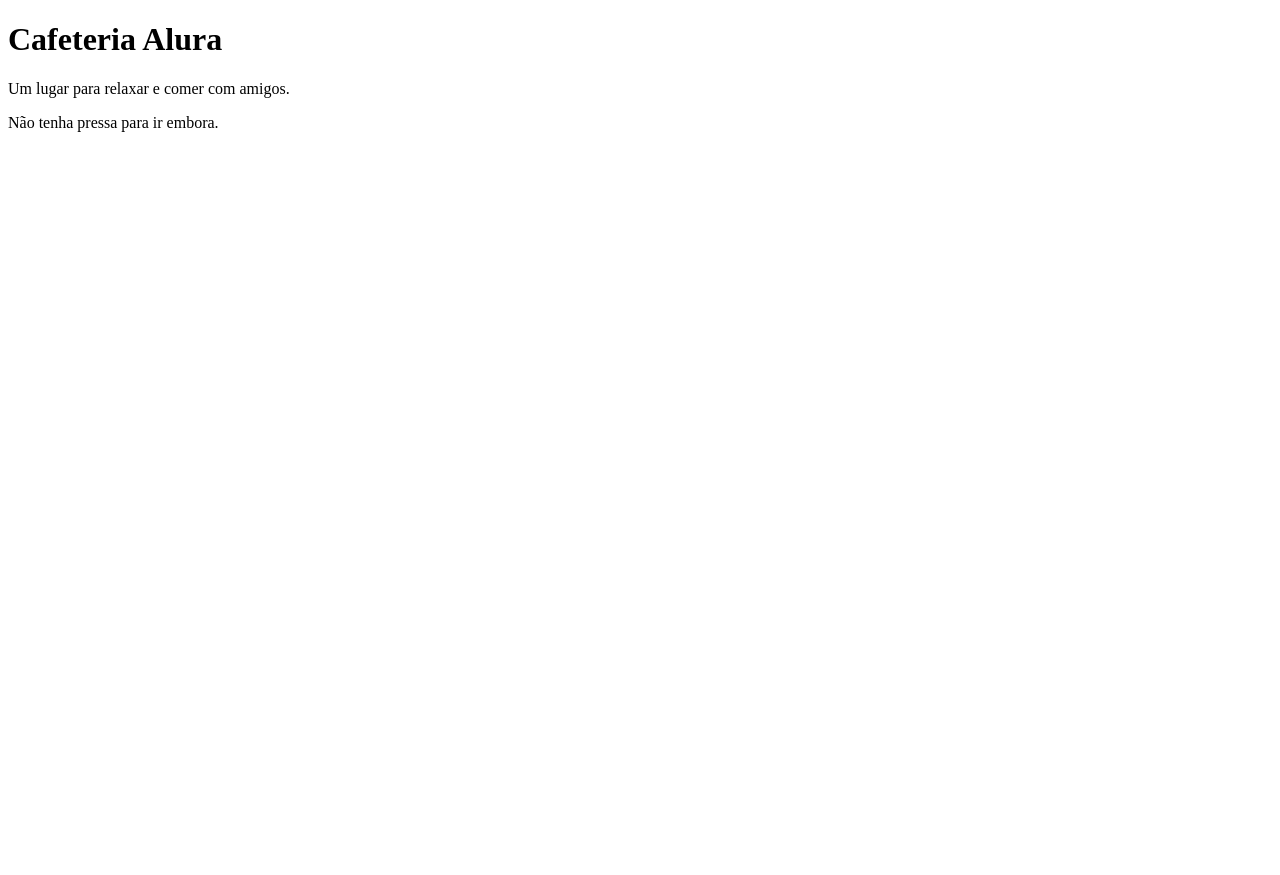
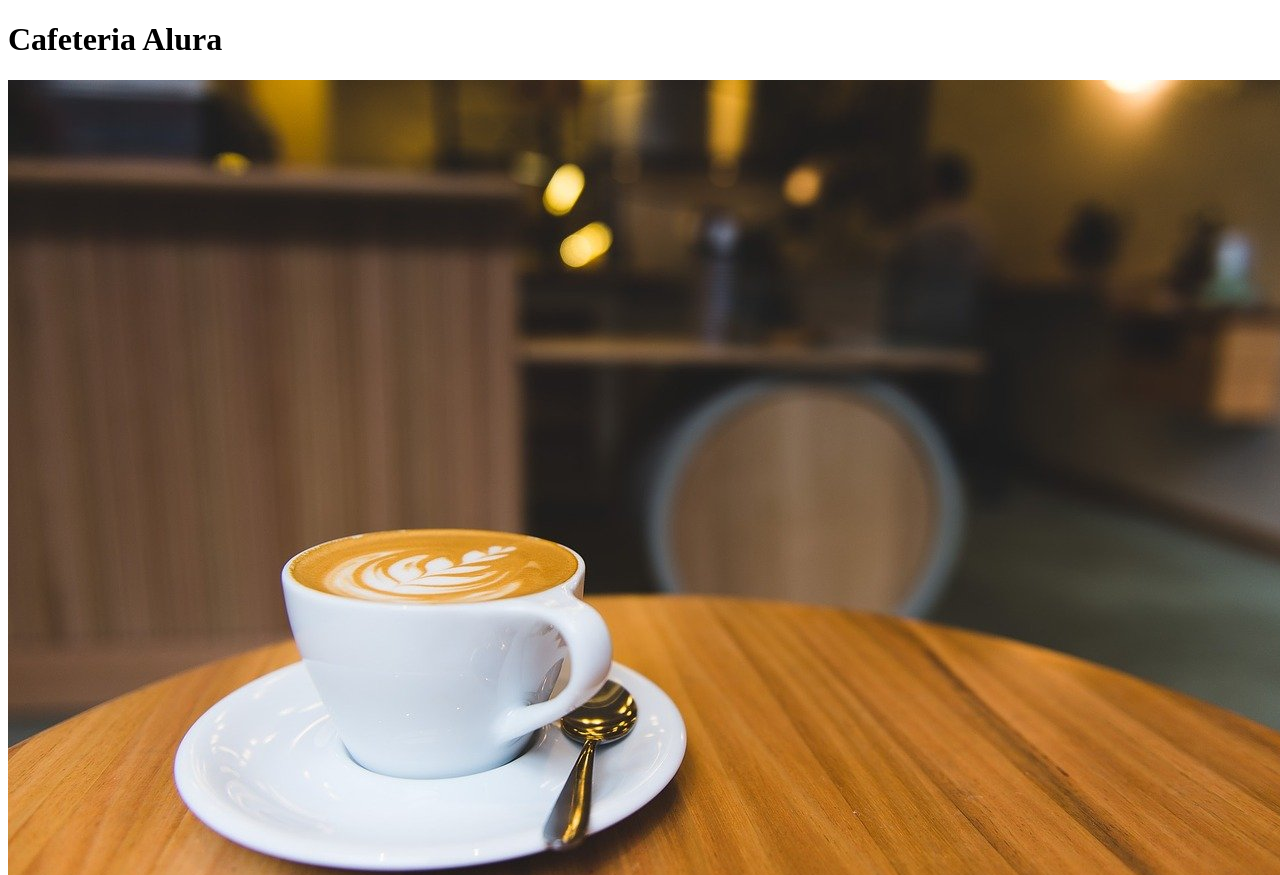
Before and after one commit to luisrodrigues768/Alura-Coffeshop, a plain HTML site: page index.html in a window 1280 px wide. Shown: the top 875 px of the page. Before the commit the page ends 800 px from the top, so only its background shows below. Drawn offline with Linux system fonts and the light colour scheme.

Commit message:
Inserindo imagem

```diff
--- a/index.html
+++ b/index.html
@@ -8,6 +8,7 @@
 </head>
 <body>
     <h1>Cafeteria Alura</h1>
+    <img src="home.jpeg" alt="Foto da Cafeteria">
     <p>Um lugar para relaxar e comer com amigos.</p>
     <p>Não tenha pressa para ir embora.</p>
 </body>
```
Also changed, not shown: home.jpeg (added).
